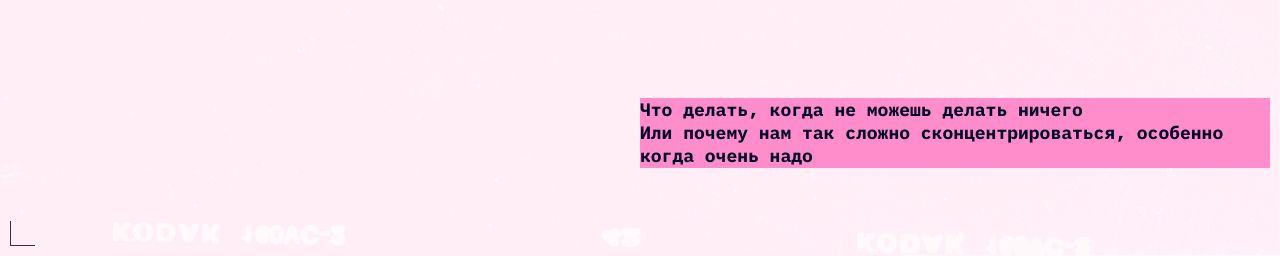
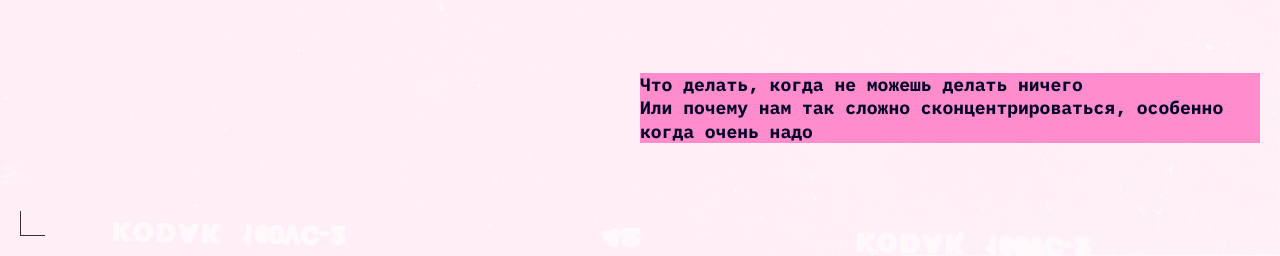
Before and after one commit to noxigenn/slozhno-sosredotochitsya-fd, a plain HTML site: page index.html in a window 1280 px wide. Shown: the part 544-800 px from the top of the page. Drawn offline with Linux system fonts and the light colour scheme.

Commit message:
added README

```diff
--- a/styles/style.css
+++ b/styles/style.css
@@ -11,10 +11,11 @@
 .header {
   display: grid;
   grid-template-columns: 1fr;
-  grid-template-rows: 1fr 1fr 1fr;
+  grid-template-rows: 1fr min-content 1fr;
   position: relative;
   height: 100vh;
   min-height: 668px;
+  margin-bottom: 40px;
 }
 
 .header__theme-menu {
@@ -61,8 +62,7 @@
 }
 
 .header__desc {
-  justify-self:flex-end;
-  align-self: center;
+    align-self: center;
 }
 
 .header__decor {
@@ -231,9 +231,23 @@
 }
 
 @media (width >= 768px) {
+
+  .page {
+    padding: 20px;
+  }
+
+  .footer.decorative-corner::after {
+    top: 40px;
+  }
+
+.header.decorative-corner::before {
+    bottom: 40px;
+  }
+
   .header {
     display: grid;
     grid-template-columns: 1fr 1fr;
+    margin-bottom: 60px;
   }
 
   .header__title {
```
